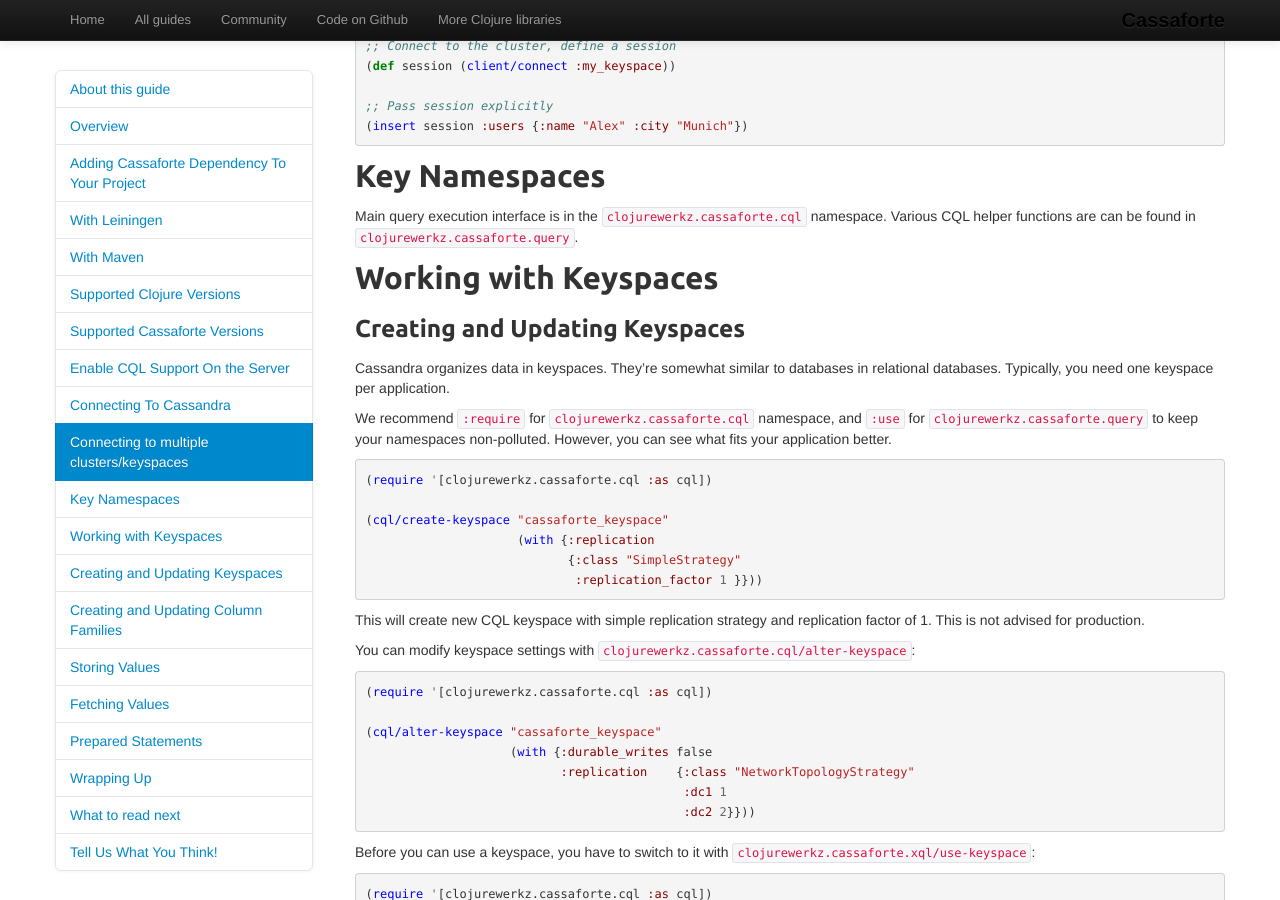
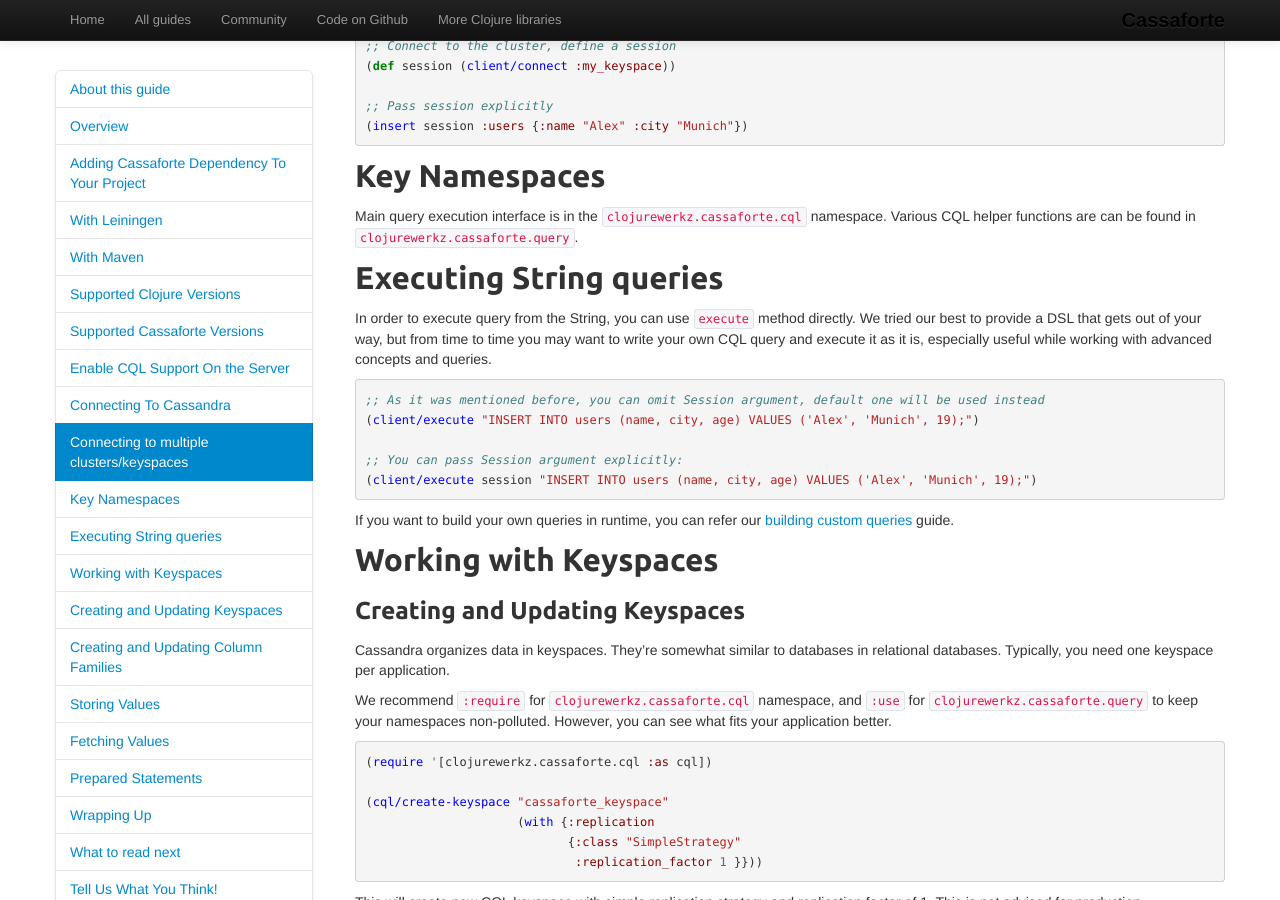
Before and after one commit to clojurewerkz/cassaforte.docs, a Jekyll site: the page built from articles/getting_started.md, in a window 1280 px wide and 900 px high, scrolled down 1889 px. Built offline with Jekyll 4.4.1, drawn with Linux system fonts in a browser that asks for light colours; some web fonts are replaced; Markdown is read by kramdown in place of the engine named in the settings.

Commit message:
Add more information to Getting Started guide

````diff
--- a/articles/getting_started.md
+++ b/articles/getting_started.md
@@ -119,12 +119,30 @@ instance, correspondingly.
 ;; Pass session explicitly
 (insert session :users {:name "Alex" :city "Munich"})
 ```
+
 ## Key Namespaces
 
 Main query execution interface is in the `clojurewerkz.cassaforte.cql`
 namespace. Various CQL helper functions are can be found in
 `clojurewerkz.cassaforte.query`.
 
+## Executing String queries
+
+In order to execute query from the String, you can use `execute` method
+directly. We tried our best to provide a DSL that gets out of your way, but
+from time to time you may want to write your own CQL query and execute it
+as it is, especially useful while working with advanced concepts and queries.
+
+```clj
+;; As it was mentioned before, you can omit Session argument, default one will be used instead
+(client/execute "INSERT INTO users (name, city, age) VALUES ('Alex', 'Munich', 19);")
+
+;; You can pass Session argument explicitly:
+(client/execute session "INSERT INTO users (name, city, age) VALUES ('Alex', 'Munich', 19);")
+```
+
+If you want to build your own queries in runtime, you can refer our [building custom queries](TBD)
+guide.
 
 ## Working with Keyspaces
 
````
